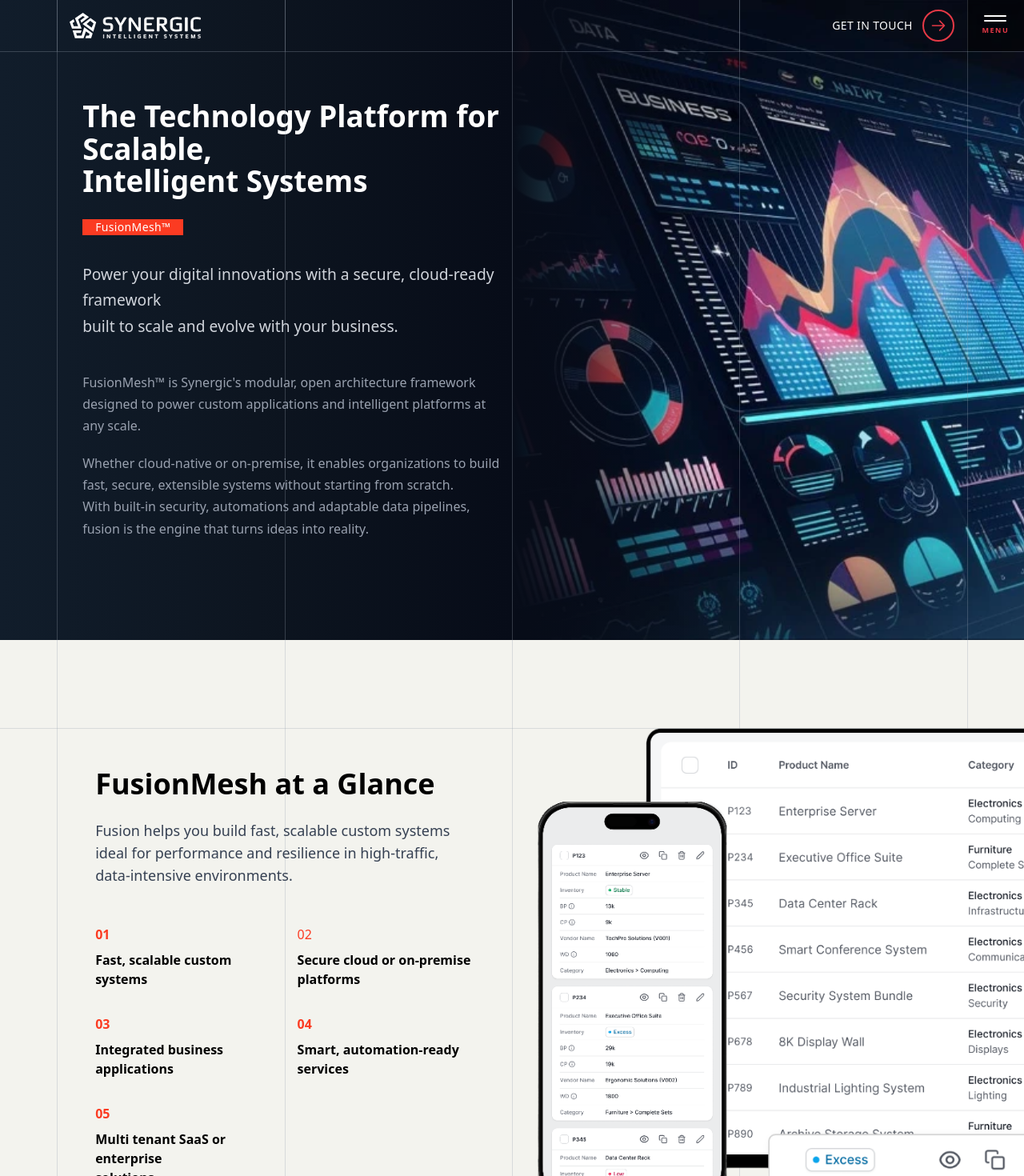
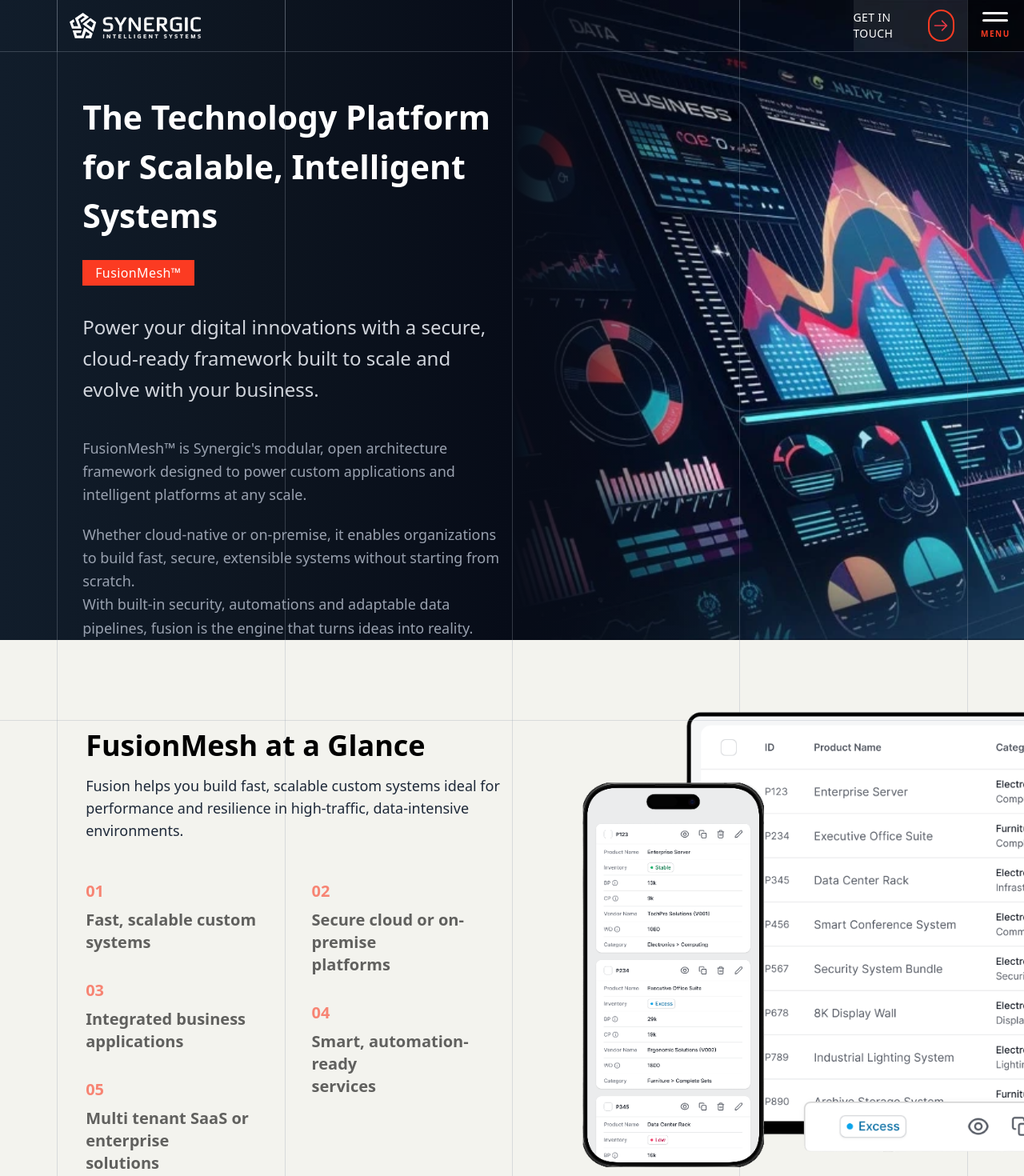
Before and after one commit to abdullah-fareed1/synergic, a Next.js app: page /fusionmesh in a window 1280 px wide. Shown: the top 1470 px of the page at 80% size. Built offline with nearby package versions, Linux system fonts and the light colour scheme.

Commit message:
QA: Fusionmesh page - Mockup section

```diff
--- a/app/fusionmesh/components/Navbar.tsx
+++ b/app/fusionmesh/components/Navbar.tsx
@@ -45,13 +45,26 @@ export default function Navbar({ onMenuClick }: NavbarProps) {
         </div>
 
         {/* Desktop Get in Touch */}
-        <div className="hidden lg:flex items-center absolute right-[5.56%] top-0 bottom-0 pr-4 gap-3">
-          <span className="text-white text-sm font-medium tracking-wide uppercase">
+        <div
+          className="hidden lg:flex items-center justify-end absolute top-0 bottom-0 pr-4 gap-3 cursor-pointer hover:opacity-80 transition"
+          style={{
+            right: '5.56%',
+            width: 'calc(5.56% * 2)',
+            backgroundColor: 'rgba(255, 255, 255, 0.08)'
+          }}
+        >
+          <span
+            className="text-sm font-medium tracking-wide uppercase"
+            style={{ color: 'white' }}
+          >
             Get in Touch
           </span>
           <div
-            className="w-10 h-10 rounded-full flex items-center justify-center cursor-pointer transition border-2"
-            style={{ borderColor: "#E63946" }}
+            className="w-10 h-10 rounded-full flex items-center justify-center transition border-2"
+            style={{
+              borderColor: "#FB3B22",
+              backgroundColor: 'transparent'
+            }}
           >
             <svg
               className="w-5 h-5"
@@ -73,26 +86,25 @@ export default function Navbar({ onMenuClick }: NavbarProps) {
         {/* Desktop Menu Button */}
         <button
           onClick={onMenuClick}
-          className="hidden lg:flex absolute right-0 top-0 bottom-0 flex-col items-center justify-center hover:opacity-80 transition bg-black/50"
+          className="hidden lg:flex absolute right-0 top-0 bottom-0 flex-col items-center justify-center hover:opacity-80 transition bg-black/50 cursor-pointer"
           style={{ width: '5.56%' }}
         >
-          <div className="flex flex-col items-center gap-1">
-            <div className="flex flex-col gap-1">
-              <div className="bg-white w-7 h-0.5 rounded-sm" />
-              <div className="bg-white w-7 h-0.5 rounded-sm" />
-            </div>
+          <div className="flex flex-col items-center gap-2">
+            <svg width="32" height="12" viewBox="0 0 32 12" fill="none">
+              <rect x="0" y="0" width="32" height="3" rx="1.5" fill="white" />
+              <rect x="0" y="9" width="32" height="3" rx="1.5" fill="white" />
+            </svg>
             <span
-              className="uppercase font-semibold"
+              className="uppercase font-bold"
               style={{
-                color: "#E63946",
-                fontSize: "9px",
+                color: "var(--brand-red)",
+                fontSize: "10px",
                 letterSpacing: "1.55px",
               }}
             >
               MENU
             </span>
-
-          </div>
+            </div>
         </button>
 
         {/* Mobile Menu Button */}
--- a/app/fusionmesh/sections/FusionMeshGlanceSection.tsx
+++ b/app/fusionmesh/sections/FusionMeshGlanceSection.tsx
@@ -14,51 +14,51 @@ const FusionMeshGlanceSection = () => {
         <div className="absolute left-0 right-0 top-[15%] h-px bg-gray-400 opacity-30 z-20" />
 
         <GridContainer className="items-center h-full">
-          <GridCol span="AB" className="p-12 pt-40">
-            <h2 className="text-4xl font-extrabold mb-6">
+          <GridCol span="AB" className="pl-9 pt-28">
+            <h2 className="text-4xl font-extrabold mb-4">
               FusionMesh at a Glance
             </h2>
-            <p className="text-lg text-gray-700 mb-12">
+            <p className="text-lg max-w-2xl text-gray-800 mb-12">
               Fusion helps you build fast, scalable custom systems ideal for performance and
               resilience in high-traffic, data-intensive environments.
             </p>
 
             <div className="grid grid-cols-2 gap-x-8">
               <div className="space-y-8">
-                <div>
-                  <p className="text-[#FB3B22] text-l font-semibold mb-2">01</p>
-                  <h3 className="text-l font-semibold">Fast, scalable custom<br/>systems</h3>
+                <div className="group cursor-pointer">
+                  <p className="text-[#FB3B22] text-xl font-semibold mb-2 opacity-60 group-hover:opacity-100 transition-opacity duration-200">01</p>
+                  <h3 className="text-xl font-bold text-black opacity-60 group-hover:opacity-100 transition-opacity duration-200">Fast, scalable custom<br/>systems</h3>
                 </div>
 
-                <div>
-                  <p className="text-[#FB3B22] text-l font-semibold mb-2">03</p>
-                  <h3 className="text-l font-semibold">Integrated business<br/> applications</h3>
+                <div className="group cursor-pointer">
+                  <p className="text-[#FB3B22] text-xl font-semibold mb-2 opacity-60 group-hover:opacity-100 transition-opacity duration-200">03</p>
+                  <h3 className="text-xl font-bold text-black opacity-60 group-hover:opacity-100 transition-opacity duration-200">Integrated business<br/> applications</h3>
                 </div>
 
-                <div>
-                  <p className="text-[#FB3B22] text-l font-semibold mb-2">05</p>
-                  <h3 className="text-l font-semibold">Multi tenant SaaS or enterprise<br/> solutions</h3>
+                <div className="group cursor-pointer">
+                  <p className="text-[#FB3B22] text-xl font-semibold mb-2 opacity-60 group-hover:opacity-100 transition-opacity duration-200">05</p>
+                  <h3 className="text-xl font-bold text-black opacity-60 group-hover:opacity-100 transition-opacity duration-200">Multi tenant SaaS or enterprise<br/> solutions</h3>
                 </div>
               </div>
               <div className="space-y-8">
-                <div>
-                  <p className="text-[#FB3B22] text-l mb-2">02</p>
-                  <h3 className="text-l font-semibold">Secure cloud or on-premise<br/> platforms</h3>
+                <div className="group cursor-pointer">
+                  <p className="text-[#FB3B22] text-xl mb-2 font-semibold opacity-60 group-hover:opacity-100 transition-opacity duration-200">02</p>
+                  <h3 className="text-xl font-bold text-black opacity-60 group-hover:opacity-100 transition-opacity duration-200">Secure cloud or on-premise<br/> platforms</h3>
                 </div>
 
-                <div>
-                  <p className="text-[#FB3B22] text-l font-semibold mb-2">04</p>
-                  <h3 className="text-l font-semibold">Smart, automation-ready<br/> services</h3>
+                <div className="group cursor-pointer">
+                  <p className="text-[#FB3B22] text-xl font-semibold mb-2 opacity-60 group-hover:opacity-100 transition-opacity duration-200">04</p>
+                  <h3 className="text-xl font-bold text-black opacity-60 group-hover:opacity-100 transition-opacity duration-200">Smart, automation-ready<br/> services</h3>
                 </div>
               </div>
             </div>
           </GridCol>
 
-          <GridCol span="CD" className="relative pl-8 pt-20 h-full flex items-center">
+          <GridCol span="CD" className="relative pl-22 pt-20 h-full flex items-center">
             <img
               src="/images/fusionmesh-screen.svg"
               alt="FusionMesh Screen"
-              className="h-[75vh] w-auto max-w-none"
+              className="h-[72vh] w-auto max-w-none"
             />
           </GridCol>
         </GridContainer>
@@ -70,7 +70,7 @@ const FusionMeshGlanceSection = () => {
           <h2 className="text-3xl font-extrabold mb-4">
             FusionMesh at a Glance
           </h2>
-          <p className="text-base text-gray-700 mb-8">
+          <p className="text-base text-gray-800 mb-8">
             Fusion helps you build fast, scalable custom systems ideal for performance and
             resilience in high-traffic, data-intensive environments.
           </p>
--- a/app/fusionmesh/sections/HeroSection.tsx
+++ b/app/fusionmesh/sections/HeroSection.tsx
@@ -150,19 +150,17 @@ export default function HeroSection() {
 
           <GridContainer className="min-h-screen">
             <GridCol span="AB" className="relative flex items-center">
-              <div className="relative z-10 pl-8 py-24 ">
+              <div className="relative z-10 pl-8 pt-29 ">
                 <h1
-                  className="text-white font-extrabold mb-6"
-                  style={{ fontSize: "2.3rem", lineHeight: "1.1" }}
+                  className="text-white font-extrabold mb-6 text-[41px]"
                 >
                   The Technology Platform for Scalable,
-                  <br />
                   Intelligent Systems
                 </h1>
 
                 <div className="mb-8">
                   <span
-                    className="inline-block px-4 py-2.4 text-white text-sm tracking-wide"
+                    className="inline-block px-4 pt-1 pb-1 text-white text-base tracking-wide"
                     style={{ backgroundColor: "#FB3B22" }}
                   >
                     FusionMesh™
@@ -170,33 +168,27 @@ export default function HeroSection() {
                 </div>
 
                 <p
-                  className="text-gray-300 leading-relaxed mb-10"
-                  style={{ fontSize: "1.2rem", lineHeight: "1.7" }}
+                  className="text-gray-300 leading-relaxed mb-10 text-2xl max-w-3xl"
                 >
                   Power your digital innovations with a secure, cloud-ready
-                  framework <br /> built to scale and evolve with your business.
+                  framework built to scale and evolve with your business.
                 </p>
 
                 <div
-                  className="space-y-5 text-gray-400 leading-relaxed"
-                  style={{ fontSize: "1rem", lineHeight: "1.7" }}
+                  className="space-y-5 text-gray-400 leading-relaxed text-lg max-w-xl"
                 >
                   <p>
                     FusionMesh™ is Synergic's modular, open architecture
-                    framework
-                    <br /> designed to power custom applications and intelligent
-                    platforms at
-                    <br /> any scale.
+                    framework designed to power custom applications and intelligent
+                    platforms at any scale.
                   </p>
                   <p>
                     Whether cloud-native or on-premise, it enables organizations
-                    to build
-                    <br /> fast, secure, extensible systems without starting
+                    to build fast, secure, extensible systems without starting
                     from scratch.
                     <br />
                     With built-in security, automations and adaptable data
-                    pipelines,
-                    <br /> fusion is the engine that turns ideas into reality.
+                    pipelines, fusion is the engine that turns ideas into reality.
                   </p>
                 </div>
               </div>
```
